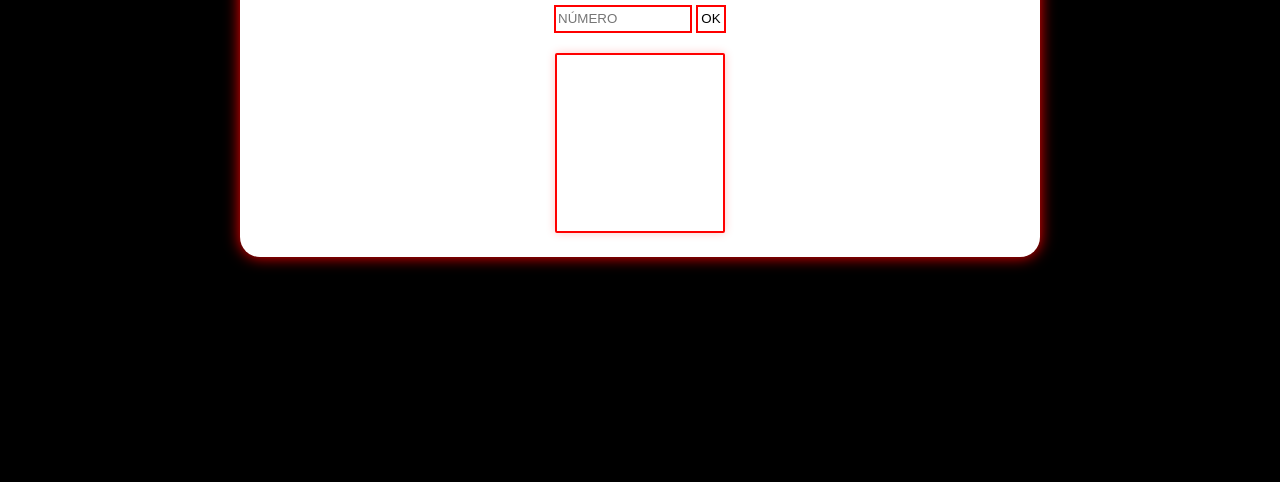
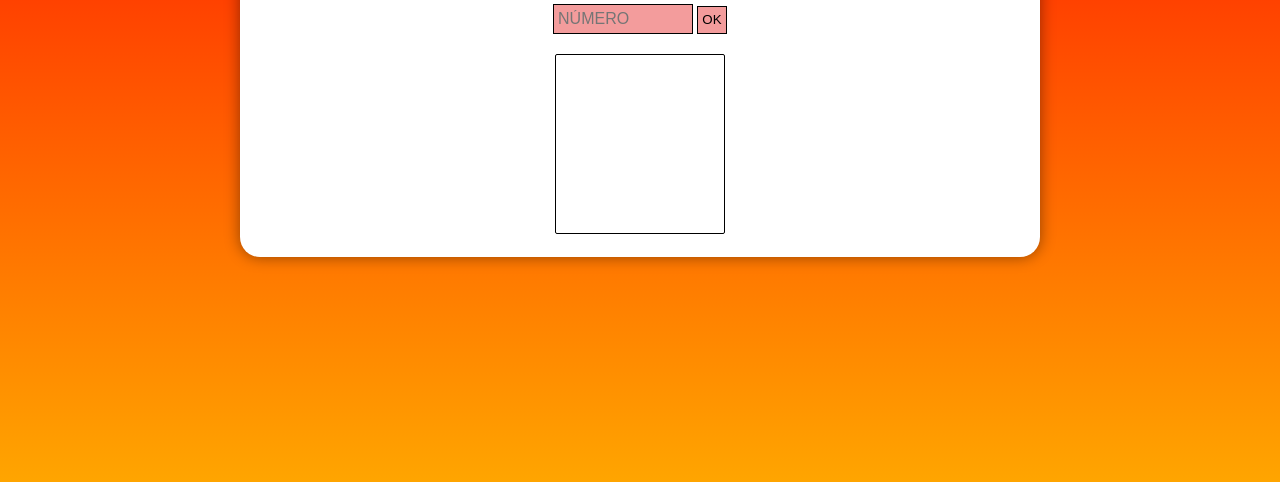
Before and after one commit to davibcavalcante/projeto-tabuada, a plain HTML site: page index.html in a window 1280 px wide. Shown: the part 318-800 px from the top of the page. Drawn offline with nearby package versions, Linux system fonts and the light colour scheme.

Commit message:
visual rework

```diff
--- a/estilo/style.css
+++ b/estilo/style.css
@@ -10,7 +10,7 @@
 body {
     font-family: 'Oswald', sans-serif;
     font-weight: bolder;
-    background-color: rgb(0, 0, 0);
+    background-image: linear-gradient(to bottom, red, orange);
     height: 100vh;
     position: relative;
 }
@@ -22,7 +22,7 @@ section {
     min-height: 350px;
     max-width: 800px;
     border-radius: 20px;
-    box-shadow: 0px 0px 15px rgb(255, 0, 0);
+    box-shadow: 0px 0px 15px rgba(0, 0, 0, 0.432);
     text-align: center;
     margin: auto;
     position: absolute;
@@ -43,19 +43,24 @@ section div.entrada{
 }
 
 section > div > input {
+    font-size: 1em;
     width: 130px;
     height: 20px;
     min-width: 100px;
-    padding: 2px;
-    border: 2px solid red;
+    padding: 4px;
+    background-color: rgba(240, 128, 128, 0.781);
+    outline: none;
+    border: 1px solid black;
 }
 
 section > div > button {
     width: 30px;
     height: 28px;
-    border: 2px solid red;
     color: rgb(0, 0, 0);
     background-color: white;
+    border: none;
+    background-color: rgba(240, 128, 128, 0.781);
+    border: 1px solid black;
 }
 
 section > div > button:hover {
@@ -69,6 +74,5 @@ section > div > select {
     width: 170px;
     max-height: 200px;
     min-height: 180px;
-    box-shadow: 0px 0px 10px rgba(255, 0, 0, 0.212);
-    border: 2px solid red;
+    border: 1px solid black;
 }
```
